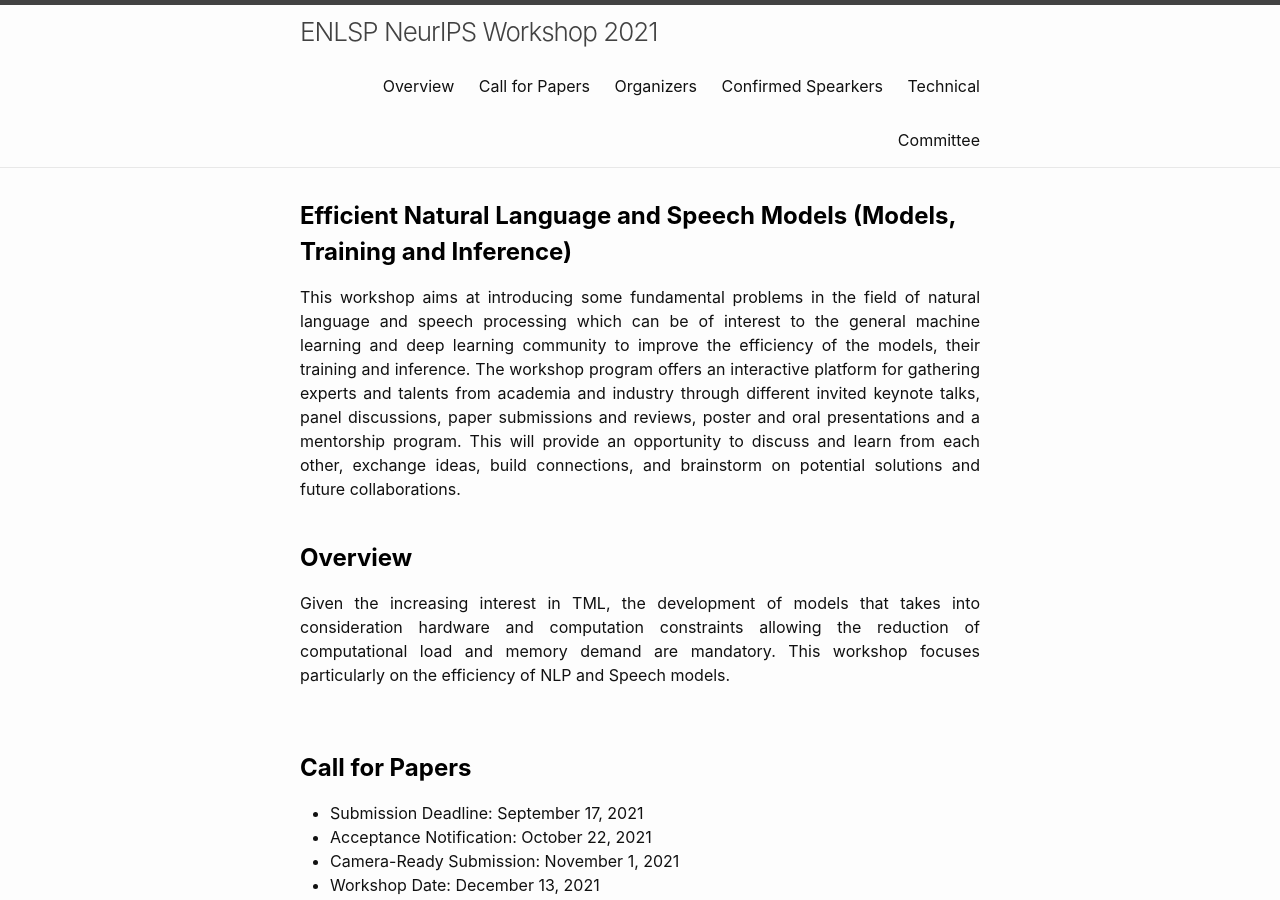
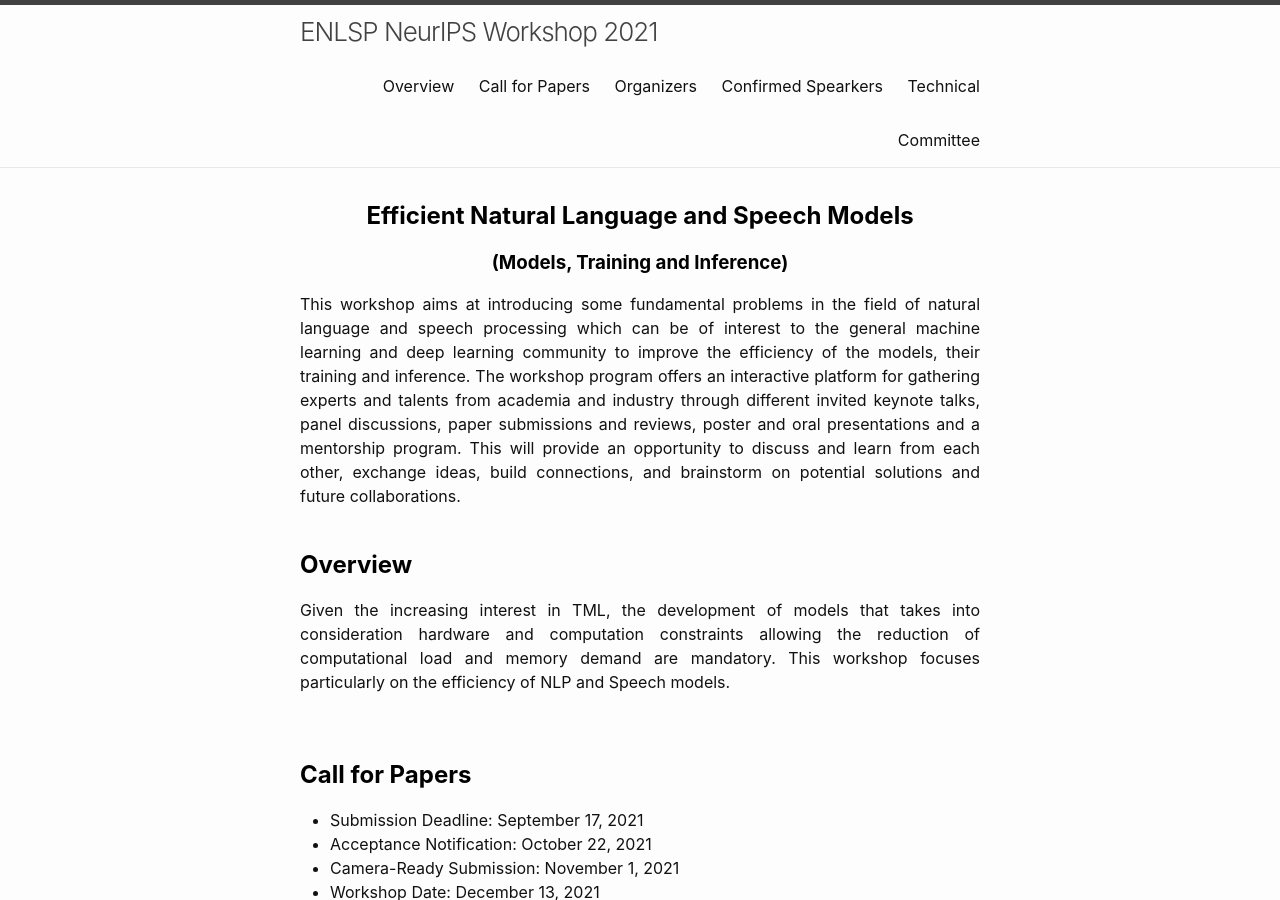
Before and after one commit to newsumm/newsumm.github.io, a Jekyll site: the page built from index.md, in a window 1280 px wide and 900 px high. Built offline with Jekyll 4.4.1, drawn with Linux system fonts in a browser that asks for light colours.

Commit message:
New title

```diff
--- a/index.md
+++ b/index.md
@@ -9,7 +9,10 @@ layout: home
 ---
 
 <!-- <img src="/images/deep.jpg"> -->
-<h2 class="blackpar_title">Efficient Natural Language and Speech Models (Models, Training and Inference) </h2>
+<center>
+<h2 class="blackpar_title">Efficient Natural Language and Speech Models </h2>
+<h3 class="blackpar_title">(Models, Training and Inference)</h3>
+</center>
 <p>
 
 This workshop aims at introducing some fundamental problems in the field of natural language and speech processing which can be of interest to the general machine learning and deep learning community to improve the efficiency of the models, their training and inference. The workshop program offers an interactive platform for gathering experts and talents from academia and industry through different invited keynote talks, panel discussions, paper submissions and reviews, poster and oral presentations and a mentorship program.
```
